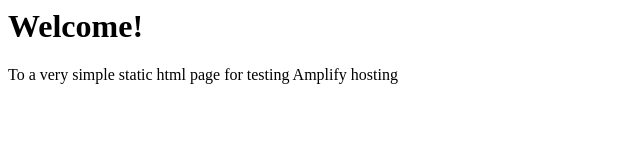
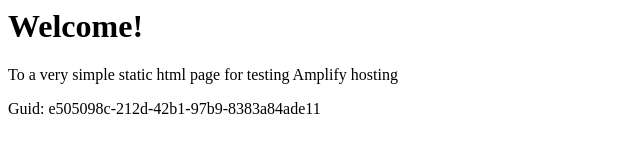
Before and after one commit to aws-aemilia-nrt/Github-PR-Commit-Integration-Test-DoNotTouch-v1-prod-ap-northeast-1, a website: page src/index.html in a window 1280 px wide. Shown: the whole page, without its empty margins (0-640 px from the left). Drawn offline with Linux system fonts and the light colour scheme.

Commit message:
commit from integ tests

```diff
--- a/src/index.html
+++ b/src/index.html
@@ -1,3 +1,5 @@
+
+
 <html lang="en">
 
 <head>
@@ -10,6 +12,6 @@
 <body>
     <h1>Welcome!</h1>
     <p>To a very simple static html page for testing Amplify hosting</p>
-</body>
+    <p>Guid: e505098c-212d-42b1-97b9-8383a84ade11</p></body>
 
 </html>
```
